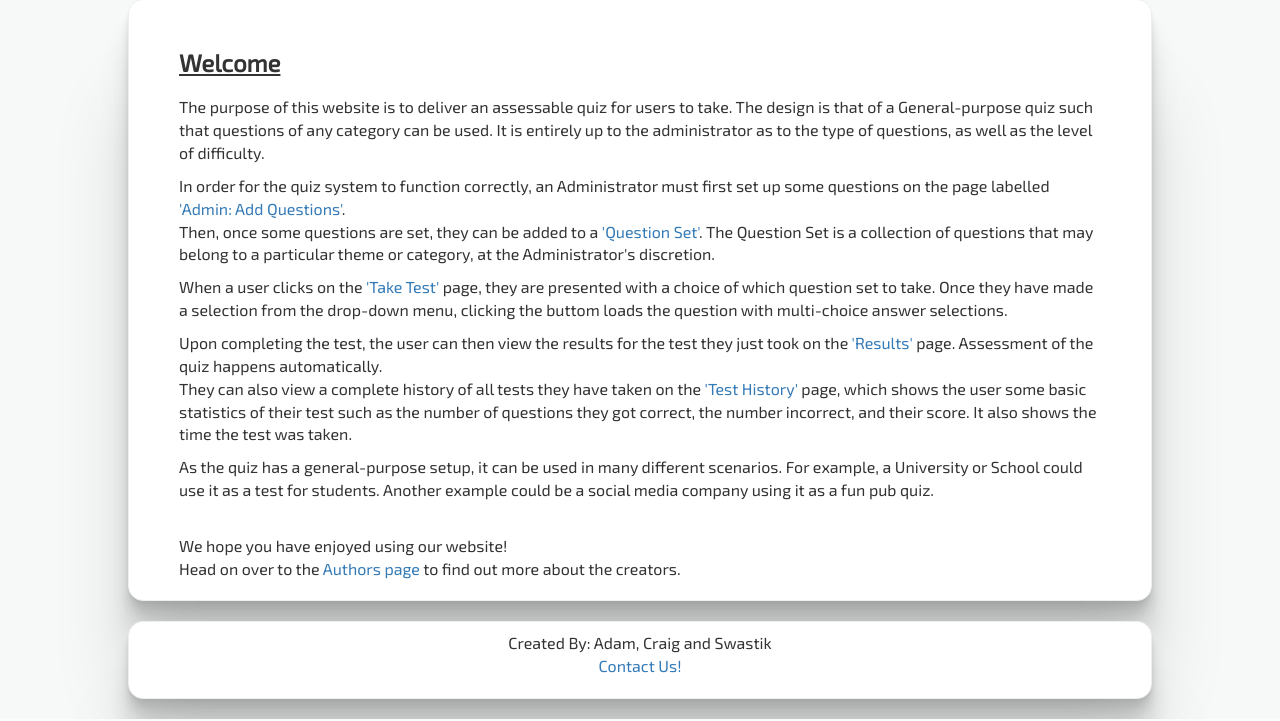
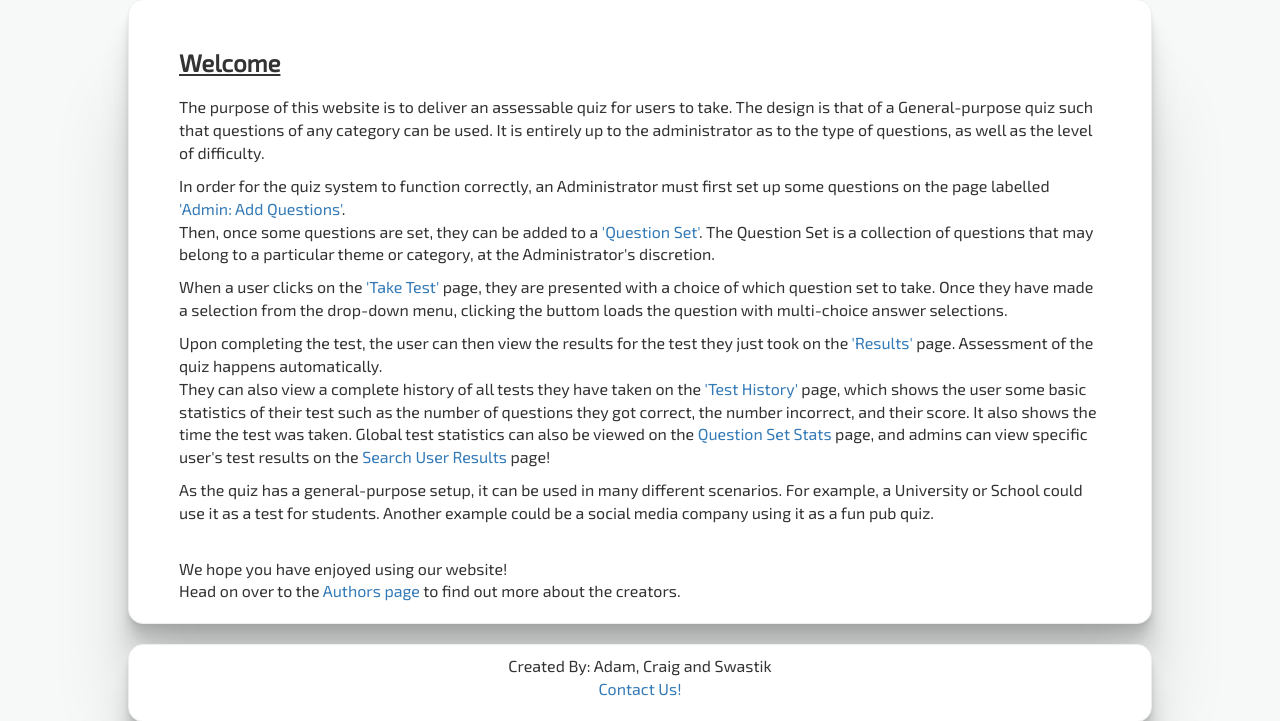
Before and after one commit to quasarswastik/CITS3403_Project-2, a Flask app: page /theme in a window 1280 px wide. Shown: the part 109-830 px from the top of the page. Run offline with Flask 2, Linux system fonts and the light colour scheme; some libraries are stand-ins or nearby versions.

Commit message:
updated theme page to include new links

```diff
--- a/app/templates/admin_results.html
+++ b/app/templates/admin_results.html
@@ -5,6 +5,7 @@
     <form method="POST">
         {{ form.hidden_tag() }}
         <p>
+            Select User:
             {{ form.user }}
             {% for error in form.user.errors %}
             <span style="color: red;">[{{ error }}]</span>
--- a/app/templates/theme.html
+++ b/app/templates/theme.html
@@ -16,7 +16,7 @@
     </p>
     <p>
         Upon completing the test, the user can then view the results for the test they just took on the <a href="{{ url_for('results') }}">'Results'</a> page. Assessment of the quiz happens automatically.<br>
-        They can also view a complete history of all tests they have taken on the <a href="{{ url_for('test_history') }}">'Test History'</a> page, which shows the user some basic statistics of their test such as the number of questions they got correct, the number incorrect, and their score. It also shows the time the test was taken.
+        They can also view a complete history of all tests they have taken on the <a href="{{ url_for('test_history') }}">'Test History'</a> page, which shows the user some basic statistics of their test such as the number of questions they got correct, the number incorrect, and their score. It also shows the time the test was taken. Global test statistics can also be viewed on the <a href="{{ url_for('stats') }}">Question Set Stats</a> page, and admins can view specific user's test results on the <a href="{{ url_for('admin_results') }}">Search User Results</a> page!
     </p>
     <p>
         As the quiz has a general-purpose setup, it can be used in many different scenarios. For example, a University or School could use it as a test for students. Another example could be a social media company using it as a fun pub quiz.
```
